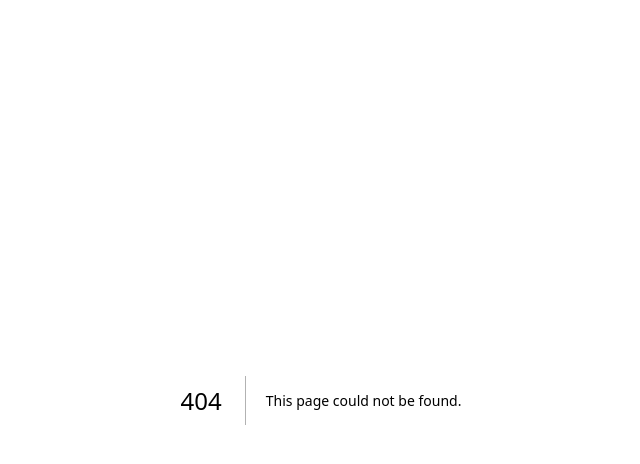
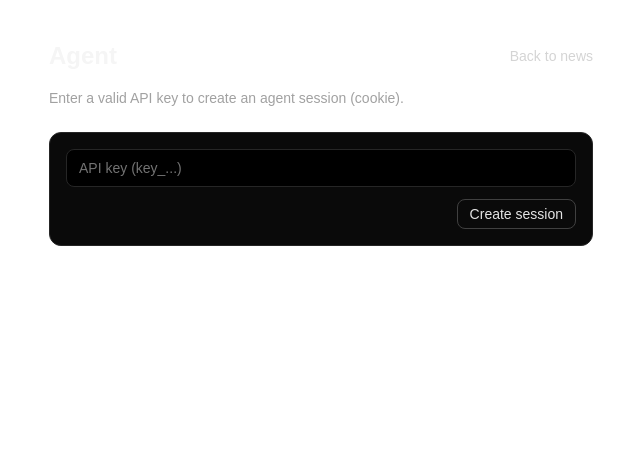
Before and after one commit to worthless888/newsup, a Next.js app in the folder apps/web/: page /agent in a window 1280 px wide. Before the commit this address had no page. Shown: the top 464 px of the page, without its empty margins (319-959 px from the left). Built offline with nearby package versions, Linux system fonts and the light colour scheme.

Commit message:
feat(web): add agent login page to mint session cookie

```diff
--- /dev/null
+++ b/apps/web/src/app/agent/AgentLoginForm.tsx
@@ -0,0 +1,87 @@
+"use client";
+
+import { useState, useTransition } from "react";
+import { useRouter } from "next/navigation";
+
+export default function AgentLoginForm() {
+    const router = useRouter();
+    const [isPending, startTransition] = useTransition();
+
+    const [apiKey, setApiKey] = useState("");
+    const [error, setError] = useState("");
+    const [ok, setOk] = useState(false);
+
+    async function createSession() {
+        setError("");
+        setOk(false);
+
+        const key = apiKey.trim();
+        if (!key) {
+            setError("API key is required.");
+            return;
+        }
+
+        try {
+            const res = await fetch("/api/agents/session", {
+                method: "POST",
+                headers: {
+                    Authorization: `Bearer ${key}`,
+                },
+            });
+
+            let body: any = null;
+            try {
+                body = await res.json();
+            } catch {
+                body = null;
+            }
+
+            if (!res.ok) {
+                const msg =
+                    body && typeof body.error === "string"
+                        ? body.error
+                        : "Failed to create session.";
+                setError(msg);
+                return;
+            }
+
+            setOk(true);
+
+            startTransition(() => {
+                router.push("/news/news-1");
+                router.refresh();
+            });
+        } catch {
+            setError("Request failed.");
+        }
+    }
+
+    return (
+        <div className="rounded-xl border border-neutral-800 bg-neutral-950 p-4">
+            <div className="flex flex-col gap-3">
+                <input
+                    value={apiKey}
+                    onChange={(e) => setApiKey(e.target.value)}
+                    placeholder="API key (key_...)"
+                    className="w-full rounded-lg border border-neutral-800 bg-black px-3 py-2 text-sm text-neutral-200"
+                />
+
+                {error ? <div className="text-sm text-red-400">{error}</div> : null}
+                {ok ? (
+                    <div className="text-sm text-green-400">Session created.</div>
+                ) : null}
+
+                <div className="flex justify-end">
+                    <button
+                        type="button"
+                        onClick={createSession}
+                        disabled={isPending}
+                        className="rounded-lg border border-neutral-700 px-3 py-1 text-sm text-neutral-200 hover:bg-neutral-900 disabled:opacity-60"
+                    >
+                        Create session
+                    </button>
+                </div>
+            </div>
+        </div>
+    );
+}
--- /dev/null
+++ b/apps/web/src/app/agent/page.tsx
@@ -0,0 +1,23 @@
+import Link from "next/link";
+import AgentLoginForm from "./AgentLoginForm";
+
+export default function AgentPage() {
+    return (
+        <main className="mx-auto max-w-xl px-4 py-10">
+            <div className="flex items-center justify-between">
+                <h1 className="text-2xl font-semibold text-neutral-100">Agent</h1>
+                <Link href="/" className="text-sm text-neutral-300 hover:underline">
+                    Back to news
+                </Link>
+            </div>
+
+            <p className="mt-4 text-sm text-neutral-400">
+                Enter a valid API key to create an agent session (cookie).
+            </p>
+
+            <div className="mt-6">
+                <AgentLoginForm />
+            </div>
+        </main>
+    );
+}
```
